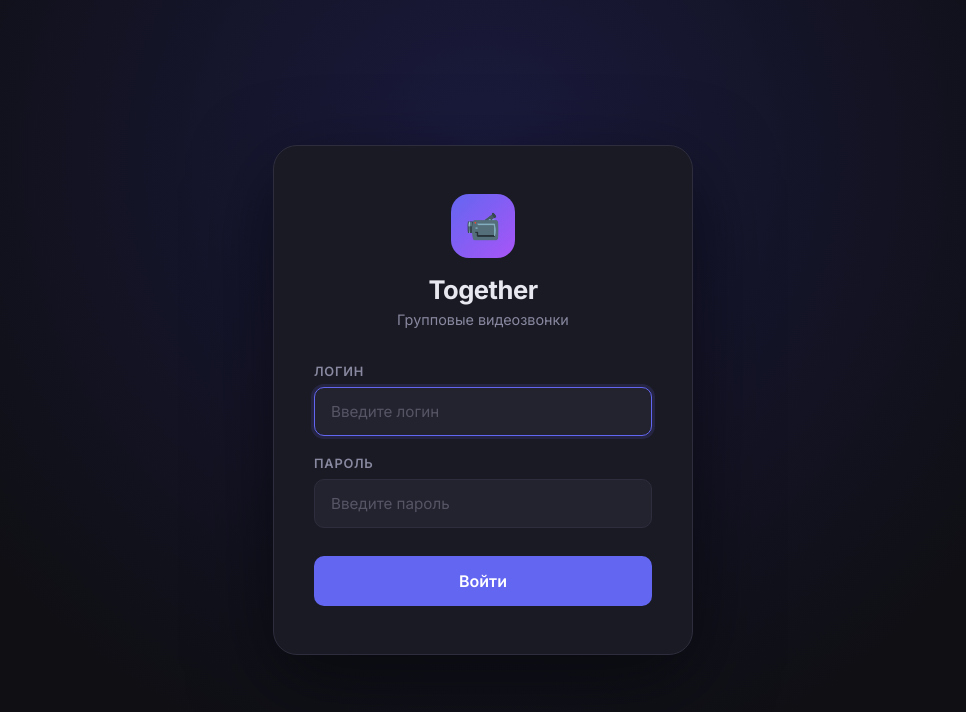
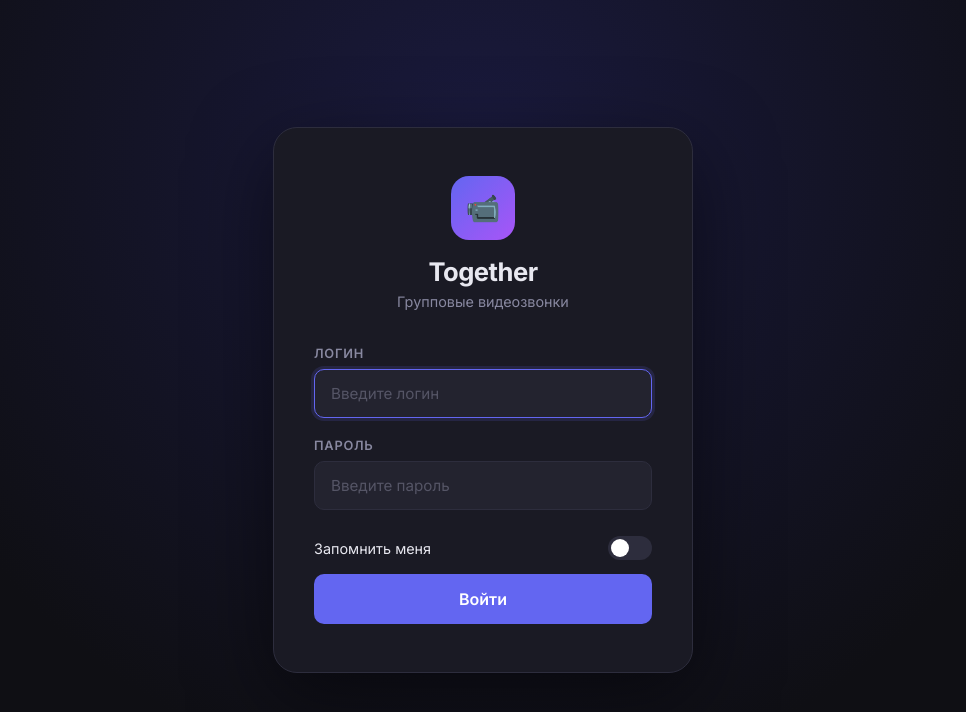
Before and after one commit to Novikov551/Together, a React (Vite) app in the folder frontend/: page / in a window 1280 px wide. Shown: the top 712 px of the page, without its empty margins (157-1123 px from the left). Built offline with nearby package versions, Linux system fonts and the light colour scheme.

Commit message:
feat: запомнить меня — сохранение логина/пароля в localStorage

```diff
--- a/frontend/src/components/Login/Login.jsx
+++ b/frontend/src/components/Login/Login.jsx
@@ -1,9 +1,31 @@
-import { useState } from 'react'
+import { useState, useEffect } from 'react'
 import { login } from '../../services/api'
 
+const STORAGE_KEY = 'together_credentials'
+
+function loadSaved() {
+  try {
+    const raw = localStorage.getItem(STORAGE_KEY)
+    if (!raw) return null
+    return JSON.parse(raw)
+  } catch {
+    return null
+  }
+}
+
+function saveCredentials(username, password) {
+  localStorage.setItem(STORAGE_KEY, JSON.stringify({ username, password }))
+}
+
+function clearCredentials() {
+  localStorage.removeItem(STORAGE_KEY)
+}
+
 export default function Login({ onLogin, showToast }) {
-  const [username, setUsername] = useState('')
-  const [password, setPassword] = useState('')
+  const saved = loadSaved()
+  const [username, setUsername] = useState(saved?.username || '')
+  const [password, setPassword] = useState(saved?.password || '')
+  const [remember, setRemember] = useState(!!saved)
   const [error, setError] = useState('')
   const [loading, setLoading] = useState(false)
 
@@ -13,6 +35,11 @@ export default function Login({ onLogin, showToast }) {
     setLoading(true)
     try {
       const data = await login(username, password)
+      if (remember) {
+        saveCredentials(username, password)
+      } else {
+        clearCredentials()
+      }
       onLogin(data.session_token)
     } catch (err) {
       setError(err.message)
@@ -49,6 +76,14 @@ export default function Login({ onLogin, showToast }) {
               placeholder="Введите пароль"
             />
           </div>
+          <label className="toggle-row compact" style={{ cursor: 'pointer' }}>
+            <span>Запомнить меня</span>
+            <input
+              type="checkbox"
+              checked={remember}
+              onChange={e => setRemember(e.target.checked)}
+            />
+          </label>
           <button className="btn-primary" type="submit" disabled={loading}>
             {loading ? 'Вход...' : 'Войти'}
           </button>
```
